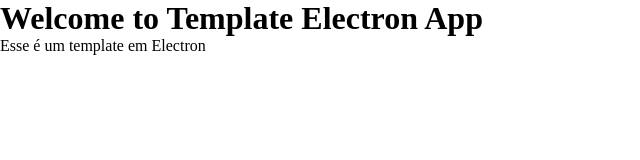
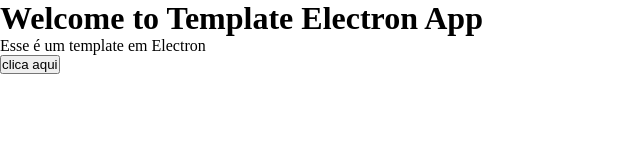
Before and after one commit to Biel2205/manipulando-dom, an Electron app: page src/pages/index.html in a window 800 px wide. Shown: the whole page, without its empty margins (0-640 px from the left). Drawn offline with Linux system fonts and the light colour scheme.

Commit message:
criando funções

```diff
--- a/src/pages/index.html
+++ b/src/pages/index.html
@@ -10,8 +10,30 @@
 <body>
     <h1>Welcome to Template Electron App</h1>
 
+
     <p>Esse é um template em Electron</p>
+
+    <button onclick="mostrar_imformacao()">clica aqui</button>
+
     <!-- Arquivo para manipular nosso DOM   -->
     <script src="../js/script.js"></script>
+
+    <script>
+
+        function mostrar_imformacao() {
+
+        console.log('gabriel antonio')
+        console.log('23')
+
+        }
+
+        //console.log("olá mundo ");
+
+       // var nome = 'gabriel antonio'
+        //var idade = '23'
+
+        //console.log(nome);
+        //console.log(idade);
+    </script>
 </body>
 </html>
```
